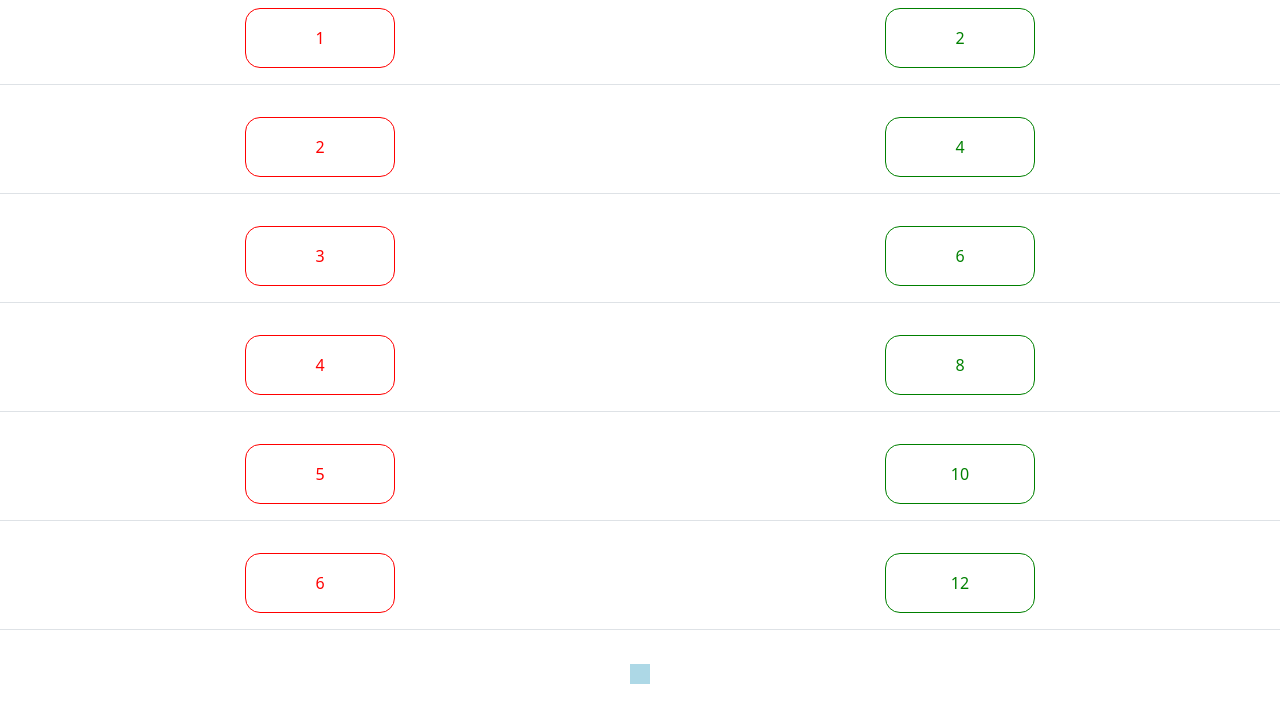
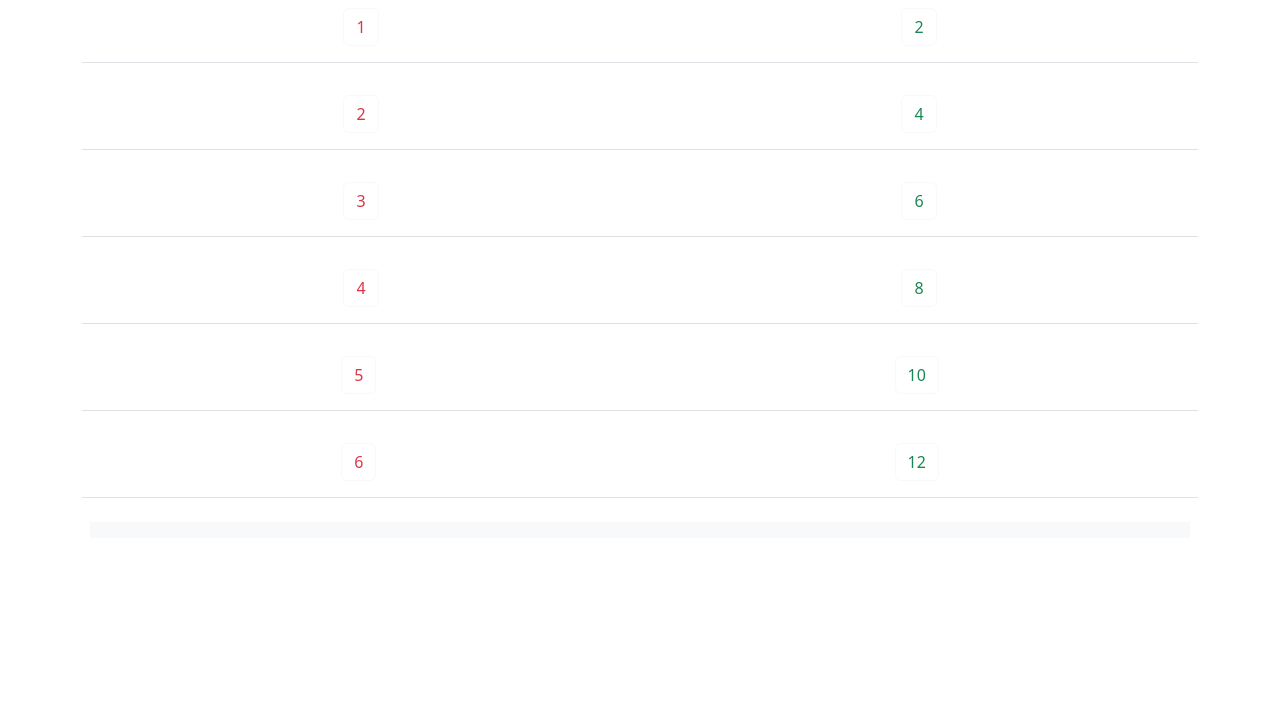
Before and after one commit to gallevy141/Number-Clicked, a React (Create React App) app: page / in a window 1280 px wide. Shown: the top 722 px of the page. Built offline with nearby package versions, Linux system fonts and the light colour scheme.

Commit message:
Fixed button styling issues

```diff
--- a/src/App.js
+++ b/src/App.js
@@ -12,19 +12,11 @@ class App extends React.Component {
   };
 
   render() {
-    const style = {
-      backgroundColor: 'lightblue',
-      color: 'darkblue',
-      padding: '10px',
-      margin: '10px'
-    }
     return (
-      <div>
+      <div className="container text-center">
         <NumberGrid onClick={this.handleClick} />
-        <div style={{ display: 'flex', justifyContent: 'center' }}>
-          <div style={style}>
-            {this.state.clickedNumber ? `You've clicked ${this.state.clickedNumber}` : ""}
-          </div>
+        <div className="bg-light text-dark m-2 p-2">
+          {this.state.clickedNumber ? `You've clicked ${this.state.clickedNumber}` : ""}
         </div>
       </div>
     )
--- a/src/components/NumberButton.js
+++ b/src/components/NumberButton.js
@@ -4,30 +4,20 @@ import 'bootstrap/dist/css/bootstrap.min.css'
 class NumberButton extends React.Component {
   handleClick = () => {
     this.props.onClick(this.props.number)
-  };
+  }
 
   render() {
-    const isClicked = this.props.clickedNumber === this.props.number;
-    const style = {
-        color: isClicked ? "white" : this.props.color,
-        borderColor: this.props.color,
-        backgroundColor: isClicked ? this.props.color : "white",
-        borderRadius: "15px",
-        width: "150px",
-        height: "60px",
-        display: "flex",
-        justifyContent: "center",
-        alignItems: "center",
-    }
+    const isClicked = this.props.clickedNumber === this.props.number
+    const btnColor = isClicked ? (this.props.color === "red" ? "btn-danger" : "btn-success") : "btn-outline-light"
+    const textColor = isClicked ? "text-white" : (this.props.color === "red" ? "text-danger" : "text-success")
 
     return (
-      <div
-        className="btn m-2"
-        style={style}
+      <button
+        className={`btn m-2 ${btnColor} ${textColor}`}
         onClick={this.handleClick}
       >
         {this.props.number}
-      </div>
+      </button>
     )
   }
 }
```
Also changed, not shown: src/components/NumberDisplay.js (+1 -11 lines).
